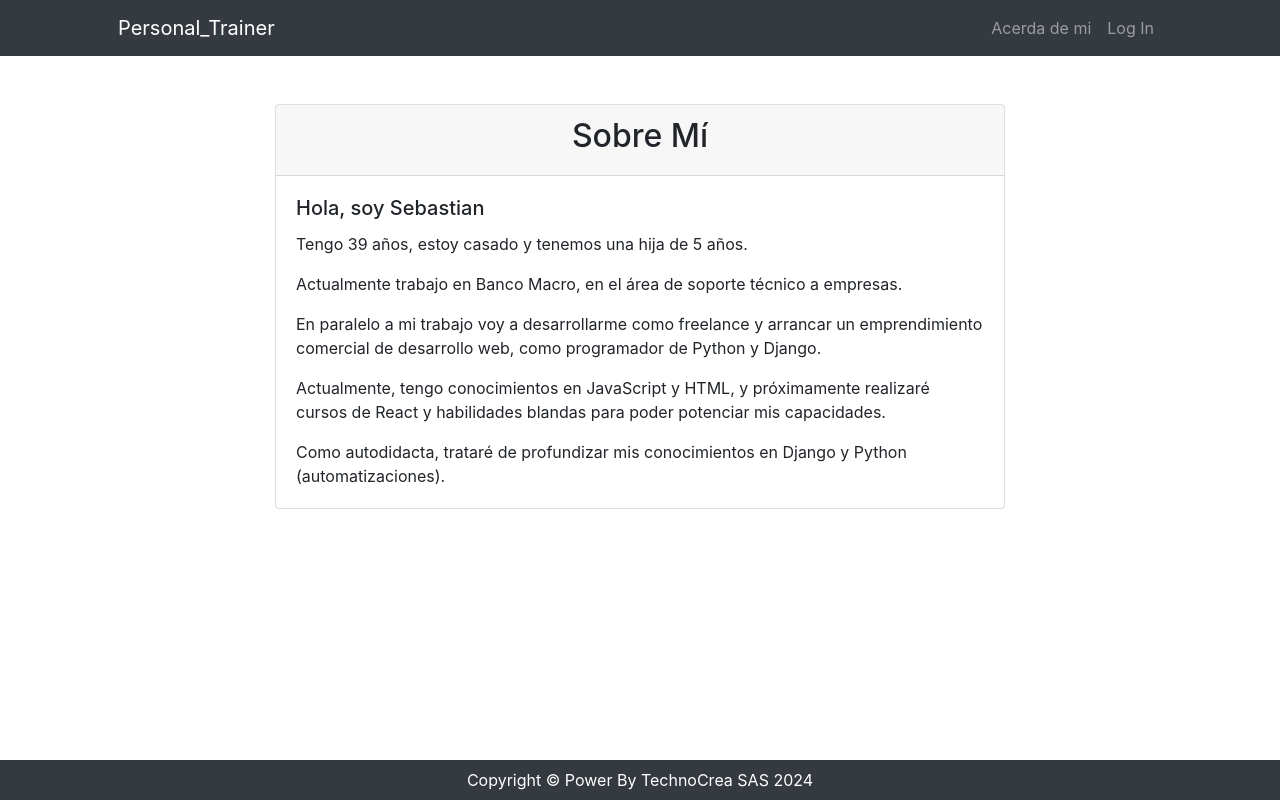
After one commit to Ocolmanl/Entrega_final, a Django app: page /aout in a window 1280 px wide. The commit adds this page. Run offline with Django 5.2, Linux system fonts and the light colour scheme; some libraries are stand-ins or nearby versions.

Commit message:
feat(about): VIEWS+URL+HTML

```diff
--- a/PersonalTrainer/core/forms.py
+++ b/PersonalTrainer/core/forms.py
@@ -1,4 +1,3 @@
-from django import forms
 from django.contrib.auth.forms import AuthenticationForm
 from django.contrib.auth.models import User
 
--- /dev/null
+++ b/PersonalTrainer/core/templates/core/about.html
@@ -0,0 +1,31 @@
+{% extends 'core/base.html' %}
+
+{% load static %}
+
+{% block title %}
+    AboutMe
+{% endblock title %}
+
+{% block content %}
+    <div class="container mt-5">
+        <div class="row justify-content-center">
+            <div class="col-md-8">
+                <div class="card">
+                    <div class="card-header text-center">
+                        <h2>Sobre Mí</h2>
+                    </div>
+                    <div class="card-body">
+                        <h5 class="card-title">Hola, soy Sebastian</h5>
+                        <p class="card-text">Tengo 39 años, estoy casado y tenemos una hija de 5 años.</p>
+                        <p class="card-text">Actualmente trabajo en Banco Macro, en el área de soporte técnico a empresas.</p>
+                        <p class="card-text">En paralelo a mi trabajo voy a desarrollarme como freelance y arrancar un emprendimiento comercial de desarrollo web, como programador de Python y Django.</p>
+                        <p class="card-text">Actualmente, tengo conocimientos en JavaScript y HTML, y próximamente realizaré cursos de React y habilidades blandas para poder potenciar mis capacidades.</p>
+                        <p class="card-text">Como autodidacta, trataré de profundizar mis conocimientos en Django y Python (automatizaciones).</p>
+                    </div>
+                    </div>
+                </div>
+            </div>
+        </div>
+    </div>
+
+{% endblock content %}
--- a/PersonalTrainer/core/templates/core/components/navbar.html
+++ b/PersonalTrainer/core/templates/core/components/navbar.html
@@ -5,7 +5,7 @@
         <button class="navbar-toggler" type="button" data-bs-toggle="collapse" data-bs-target="#navbarSupportedContent" aria-controls="navbarSupportedContent" aria-expanded="false" aria-label="Toggle navigation"><span class="navbar-toggler-icon"></span></button>
         <div class="collapse navbar-collapse" id="navbarSupportedContent">
             <ul class="navbar-nav ms-auto mb-2 mb-lg-0">
-                <li class="nav-item"><a class="nav-link" href="#!">Acerda de mi</a></li>
+                <li class="nav-item"><a class="nav-link" href="{% url 'core:about' %}">Acerda de mi</a></li>
                 {% if user.is_authenticated %}
                     <li class="nav-item"><a class="nav-link" href="{% url 'usuario:index' %}">Alumnos</a></li>
                     <li class="nav-item">
--- a/PersonalTrainer/core/urls.py
+++ b/PersonalTrainer/core/urls.py
@@ -12,4 +12,5 @@ urlpatterns = [
     path('', views.index, name='index'),
     path('login', CustomLoginView.as_view(), name="login"),
     path('logout/', LogoutView.as_view(template_name='core/logout.html'), name='logout'),
+    path('aout', views.about, name='about'),
 ]
--- a/PersonalTrainer/core/views.py
+++ b/PersonalTrainer/core/views.py
@@ -9,3 +9,6 @@ def index(request):
 class CustomLoginView(LoginView):
     authentication_form = CustomAuthenticationForm
     template_name = 'core/login.html'
+
+def about(request):
+    return render(request, 'core/about.html')
```
